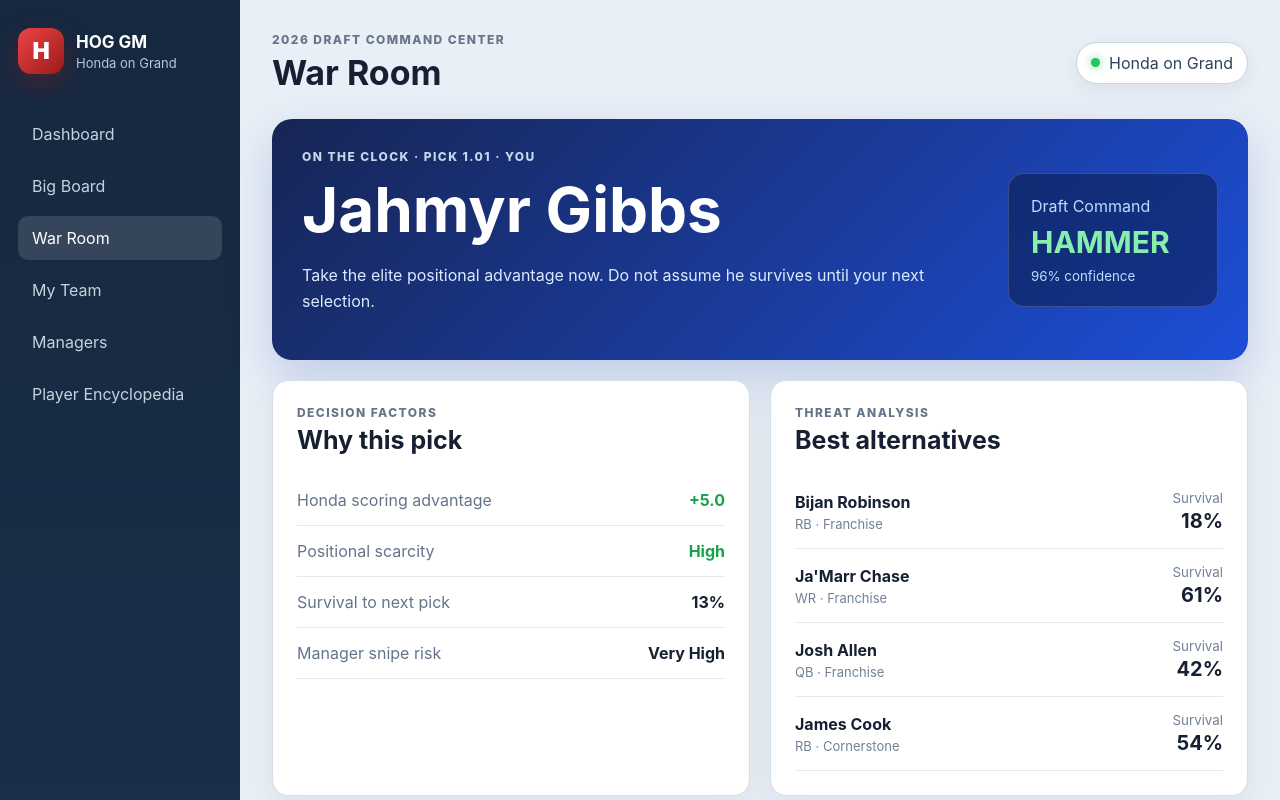
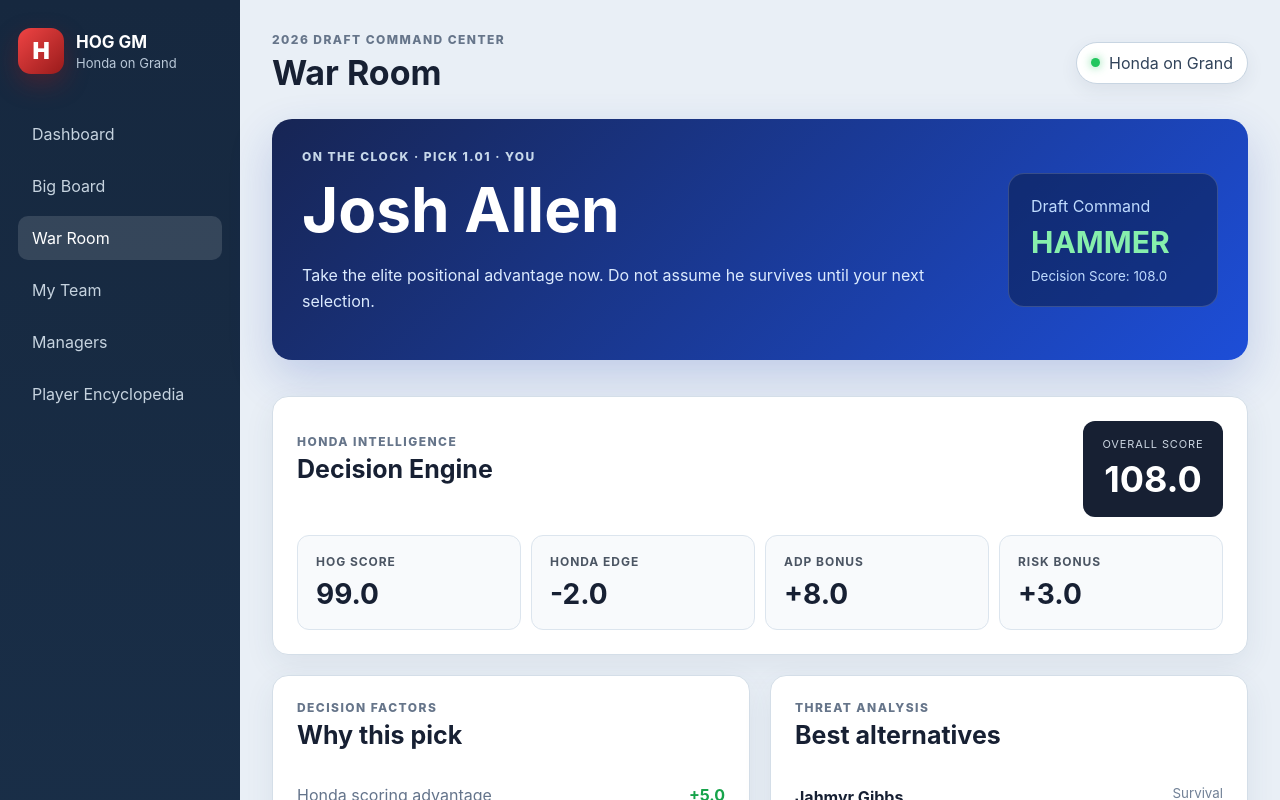
Before and after one commit to glassdion-apps/hog-gm, a React (Vite) app: page / in a window 1280 px wide. Both pictures are taken after a click on the button "War Room". Shown: the top 800 px of the page. Built offline with nearby package versions, Linux system fonts and the light colour scheme.

Commit message:
Add dynamic War Room decision factors

```diff
--- a/src/App.css
+++ b/src/App.css
@@ -1086,3 +1086,149 @@ nav button.active {
   background: #2563eb;
   color: white;
 }
+.decision-breakdown {
+  display: grid;
+  grid-template-columns: repeat(4, 1fr);
+  gap: 10px;
+  margin-top: 14px;
+}
+
+.decision-breakdown div {
+  padding: 12px;
+  border-radius: 10px;
+  background: rgba(255, 255, 255, 0.1);
+}
+
+.decision-breakdown span,
+.decision-breakdown strong {
+  display: block;
+}
+
+.decision-breakdown span {
+  font-size: 11px;
+  color: #bfdbfe;
+}
+
+.decision-breakdown strong {
+  margin-top: 4px;
+  font-size: 18px;
+  color: white;
+}
+
+.decision-engine-panel {
+  margin-top: 16px;
+}
+
+.decision-engine-header {
+  display: flex;
+  justify-content: space-between;
+  align-items: center;
+  margin-bottom: 18px;
+}
+
+.decision-engine-score {
+  min-width: 140px;
+  padding: 16px;
+  border-radius: 12px;
+  background: #172033;
+  text-align: center;
+}
+
+.decision-engine-score span,
+.decision-engine-score strong {
+  display: block;
+}
+
+.decision-engine-score span {
+  color: #cbd5e1;
+  font-size: 11px;
+  text-transform: uppercase;
+  letter-spacing: 0.08em;
+}
+
+.decision-engine-score strong {
+  margin-top: 6px;
+  color: white;
+  font-size: 36px;
+  font-weight: 700;
+}
+
+.decision-engine-panel .decision-breakdown {
+  margin-top: 0;
+}
+
+.decision-engine-panel .decision-breakdown div {
+  padding: 18px;
+  border: 1px solid #dce5ee;
+  border-radius: 12px;
+  background: #f8fafc;
+}
+
+.decision-engine-panel .decision-breakdown span {
+  display: block;
+  color: #4b5563;
+  font-size: 12px;
+  font-weight: 700;
+  text-transform: uppercase;
+  letter-spacing: 0.08em;
+}
+
+.decision-engine-panel .decision-breakdown strong {
+  display: block;
+  margin-top: 8px;
+  color: #172033;
+  font-size: 28px;
+  font-weight: 700;
+}
+.war-actions {
+  display: grid;
+  grid-template-columns: 1fr auto;
+  gap: 12px;
+  margin-top: 18px;
+}
+
+.primary-action {
+  background: #16a34a;
+}
+
+.primary-action:hover {
+  background: #15803d;
+}
+
+.secondary-action {
+  width: auto;
+  min-width: 180px;
+  border: 1px solid #cbd7e3;
+  background: #f8fafc;
+  color: #172033;
+}
+
+.secondary-action:hover {
+  background: #eef4fb;
+}
+.checklist {
+  gap: 10px;
+}
+
+.checklist-item {
+  padding: 12px 14px;
+  background: white;
+}
+
+.checklist-item:hover {
+  border-color: #94a3b8;
+  background: #f8fafc;
+}
+.draft-order-list {
+  gap: 6px;
+}
+
+.draft-order-row {
+  padding: 9px 12px;
+}
+
+.draft-slot {
+  width: 32px;
+  height: 32px;
+  font-size: 13px;
+}
--- a/src/pages/WarRoom.tsx
+++ b/src/pages/WarRoom.tsx
@@ -1,5 +1,10 @@
 import { players } from '../data/players'
 import { draftManagers } from '../data/managers'
+import { getBestAvailableValue } from '../utils/valueEngine'
+import { getPositionalScarcity } from '../utils/scarcity'
+import { getSurvivalChance } from '../utils/survival'
+import { getManagerSnipeRisk } from '../utils/snipeRisk'
+
 
 type WarRoomProps = {
     currentPickIndex: number
@@ -54,8 +59,42 @@ export default function WarRoom({
         (player) => !draftedPlayerNames.includes(player.name),
     )
 
-    const recommendation = availablePlayers[0]
+    const bestValue = getBestAvailableValue(
+        draftedPlayerNames,
+    )
 
+    const recommendation = bestValue?.player
+
+    const decisionScore = bestValue?.valueScore ?? 0
+
+    const baseScore = bestValue?.baseScore ?? 0
+
+    const adpBonus = bestValue?.adpBonus ?? 0
+
+    const riskBonus = bestValue?.riskBonus ?? 0
+
+    const hondaEdge = bestValue?.hondaEdge ?? 0
+
+    const positionalScarcity = recommendation
+        ? getPositionalScarcity(
+            draftedPlayerNames,
+            recommendation.position,
+        )
+        : 'Low'
+    const survivalChance = recommendation
+        ? getSurvivalChance(
+            currentPickIndex,
+            recommendation.publicAdp,
+        )
+        : 0
+
+    const managerSnipeRisk = recommendation
+        ? getManagerSnipeRisk(
+            currentPickIndex,
+            recommendation.position,
+            draftManagers,
+        )
+        : 'Low'
     const alternatives = availablePlayers
         .filter((player) => player.name !== recommendation?.name)
         .slice(0, 4)
@@ -85,8 +124,50 @@ export default function WarRoom({
 
                 <div className="war-command">
                     <span>Draft Command</span>
+
                     <strong>{recommendation?.action}</strong>
-                    <small>96% confidence</small>
+
+                    <small>Decision Score: {decisionScore.toFixed(1)}</small>
+                </div>
+
+            </section>
+
+            <section className="panel decision-engine-panel">
+                <div className="decision-engine-header">
+                    <div>
+                        <p className="eyebrow">Honda Intelligence</p>
+                        <h3>Decision Engine</h3>
+                    </div>
+
+                    <div className="decision-engine-score">
+                        <span>Overall Score</span>
+                        <strong>{decisionScore.toFixed(1)}</strong>
+                    </div>
+                </div>
+
+                <div className="decision-breakdown">
+                    <div>
+                        <span>HOG Score</span>
+                        <strong>{baseScore.toFixed(1)}</strong>
+                    </div>
+
+                    <div>
+                        <span>Honda Edge</span>
+                        <strong>
+                            {hondaEdge >= 0 ? '+' : ''}
+                            {hondaEdge.toFixed(1)}
+                        </strong>
+                    </div>
+
+                    <div>
+                        <span>ADP Bonus</span>
+                        <strong>+{adpBonus.toFixed(1)}</strong>
+                    </div>
+
+                    <div>
+                        <span>Risk Bonus</span>
+                        <strong>+{riskBonus.toFixed(1)}</strong>
+                    </div>
                 </div>
             </section>
 
@@ -104,18 +185,22 @@ export default function WarRoom({
 
                         <DecisionFactor
                             label="Positional scarcity"
-                            value="High"
-                            positive
+                            value={positionalScarcity}
+                            positive={
+                                positionalScarcity === 'High' ||
+                                positionalScarcity === 'Very High' ||
+                                positionalScarcity === 'Critical'
+                            }
                         />
 
                         <DecisionFactor
                             label="Survival to next pick"
-                            value="13%"
+                            value={`${survivalChance}%`}
                         />
 
                         <DecisionFactor
                             label="Manager snipe risk"
-                            value="Very High"
+                            value={managerSnipeRisk}
                         />
                     </div>
                 </article>
@@ -155,19 +240,21 @@ export default function WarRoom({
                     <ChecklistItem text="Roster construction approved" />
                 </div>
 
+                <div className="war-actions">
                     <button
-                    className="draft-button"
+                        className="draft-button primary-action"
                         onClick={() => recommendation && onDraftPlayer(recommendation.name)}
                     >
                         Draft {recommendation?.name}
                     </button>
 
                     <button
-                    className="draft-button"
+                        className="draft-button secondary-action"
                         onClick={onSimulateNextPick}
                     >
                         Sim Next Pick
                     </button>
+                </div>
 
             </section>
             <section className="panel">
--- /dev/null
+++ b/src/utils/scarcity.ts
@@ -0,0 +1,30 @@
+import { players } from '../data/players'
+
+export function getPositionalScarcity(
+  draftedPlayerNames: string[],
+  position: string,
+) {
+  const remaining = players.filter(
+    (player) =>
+      player.position === position &&
+      !draftedPlayerNames.includes(player.name),
+  )
+
+  if (remaining.length <= 2) {
+    return 'Critical'
+  }
+
+  if (remaining.length <= 5) {
+    return 'Very High'
+  }
+
+  if (remaining.length <= 8) {
+    return 'High'
+  }
+
+  if (remaining.length <= 12) {
+    return 'Medium'
+  }
+
+  return 'Low'
+}
--- /dev/null
+++ b/src/utils/snipeRisk.ts
@@ -0,0 +1,36 @@
+import type { DraftManager } from '../types/draft'
+
+export function getManagerSnipeRisk(
+  currentPickIndex: number,
+  position: string,
+  managers: DraftManager[],
+) {
+  const managersBeforeNextTurn = managers.slice(
+    (currentPickIndex + 1) % managers.length,
+  )
+
+  const interestedManagers = managersBeforeNextTurn.filter(
+    (manager) =>
+      manager.preferredPositions[0] === position ||
+      manager.preferredPositions[1] === position,
+  )
+
+  const interestRate =
+    managersBeforeNextTurn.length === 0
+      ? 0
+      : interestedManagers.length / managersBeforeNextTurn.length
+
+  if (interestRate >= 0.75) {
+    return 'Very High'
+  }
+
+  if (interestRate >= 0.5) {
+    return 'High'
+  }
+
+  if (interestRate >= 0.25) {
+    return 'Medium'
+  }
+
+  return 'Low'
+}
--- /dev/null
+++ b/src/utils/survival.ts
@@ -0,0 +1,35 @@
+export function getSurvivalChance(
+  currentPickIndex: number,
+  publicAdp: string,
+) {
+  const publicAdpNumber = Number(
+    publicAdp.replace(/[^\d.]/g, ''),
+  )
+
+  if (Number.isNaN(publicAdpNumber)) {
+    return 50
+  }
+
+  const currentPick = currentPickIndex + 1
+
+  const distanceFromAdp =
+    publicAdpNumber - currentPick
+
+  if (distanceFromAdp <= 0) {
+    return 10
+  }
+
+  if (distanceFromAdp <= 2) {
+    return 25
+  }
+
+  if (distanceFromAdp <= 5) {
+    return 45
+  }
+
+  if (distanceFromAdp <= 10) {
+    return 70
+  }
+
+  return 85
+}
--- /dev/null
+++ b/src/utils/valueEngine.ts
@@ -0,0 +1,62 @@
+import { players } from '../data/players'
+
+export function getBestAvailableValue(
+    draftedPlayerNames: string[],
+) {
+    const availablePlayers = players.filter(
+        (player) => !draftedPlayerNames.includes(player.name),
+    )
+
+    if (availablePlayers.length === 0) {
+        return null
+    }
+
+    const scoredPlayers = availablePlayers.map((player) => {
+        const adpNumber = Number(
+            player.publicAdp
+                .replace('Round ', '')
+                .replace(/[^\d.]/g, ''),
+        )
+
+        const adpValue =
+            Number.isNaN(adpNumber) || adpNumber === 0
+                ? 0
+                : Math.max(0, 10 - adpNumber)
+
+        const publicAdpNumber = Number(
+            player.publicAdp.replace(/[^\d.]/g, ''),
+        )
+
+        const hondaEdge =
+            Number.isNaN(publicAdpNumber)
+                ? 0
+                : publicAdpNumber - player.rank
+
+        const valueScore =
+            player.score +
+            adpValue +
+            hondaEdge +
+            (player.risk === 'Low' ? 3 : 0) +
+            (player.risk === 'Medium' ? 1 : 0)
+
+        return {
+            player,
+            valueScore,
+            baseScore: player.score,
+            adpBonus: adpValue,
+            hondaEdge,
+            riskBonus:
+                player.risk === 'Low'
+                    ? 3
+                    : player.risk === 'Medium'
+                        ? 1
+                        : 0,
+        }
+    })
+
+    scoredPlayers.sort(
+        (a, b) => b.valueScore - a.valueScore,
+    )
+
+    return scoredPlayers[0]
+}
```
Lines whose indentation alone changed are shown as unchanged.
